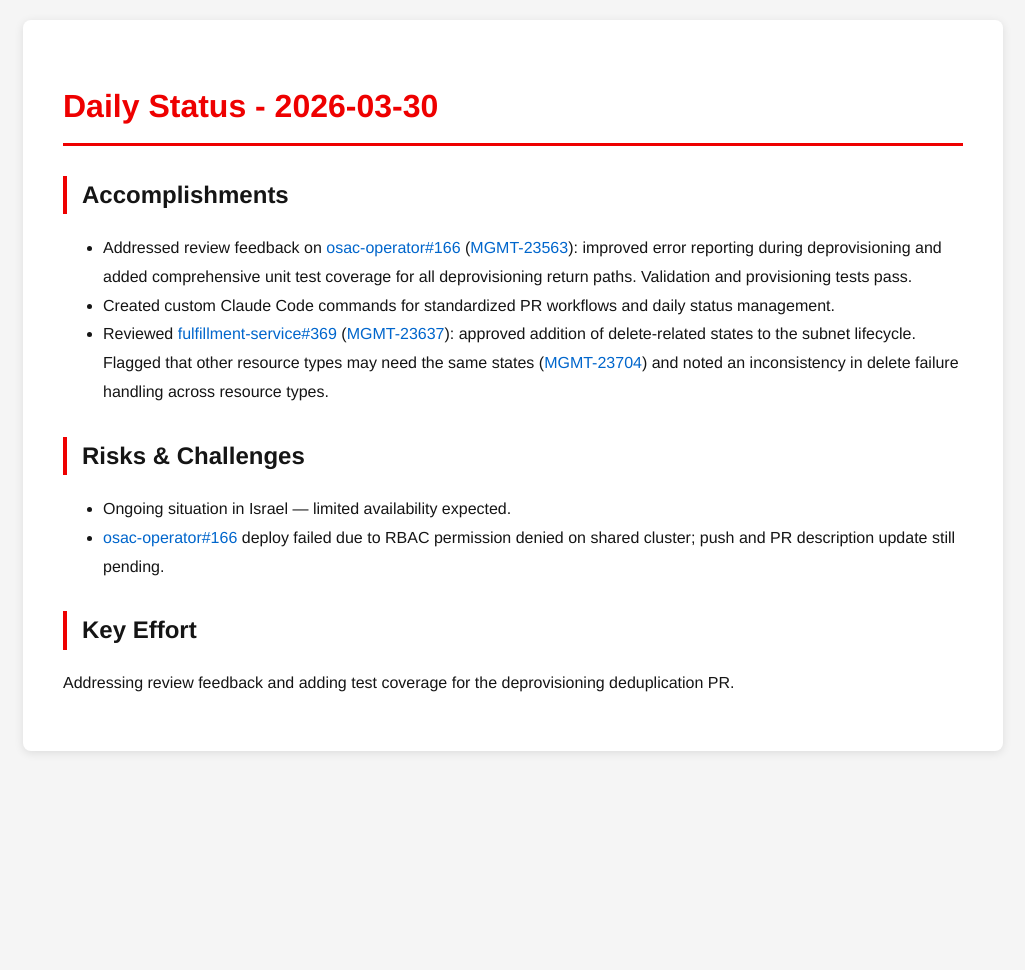
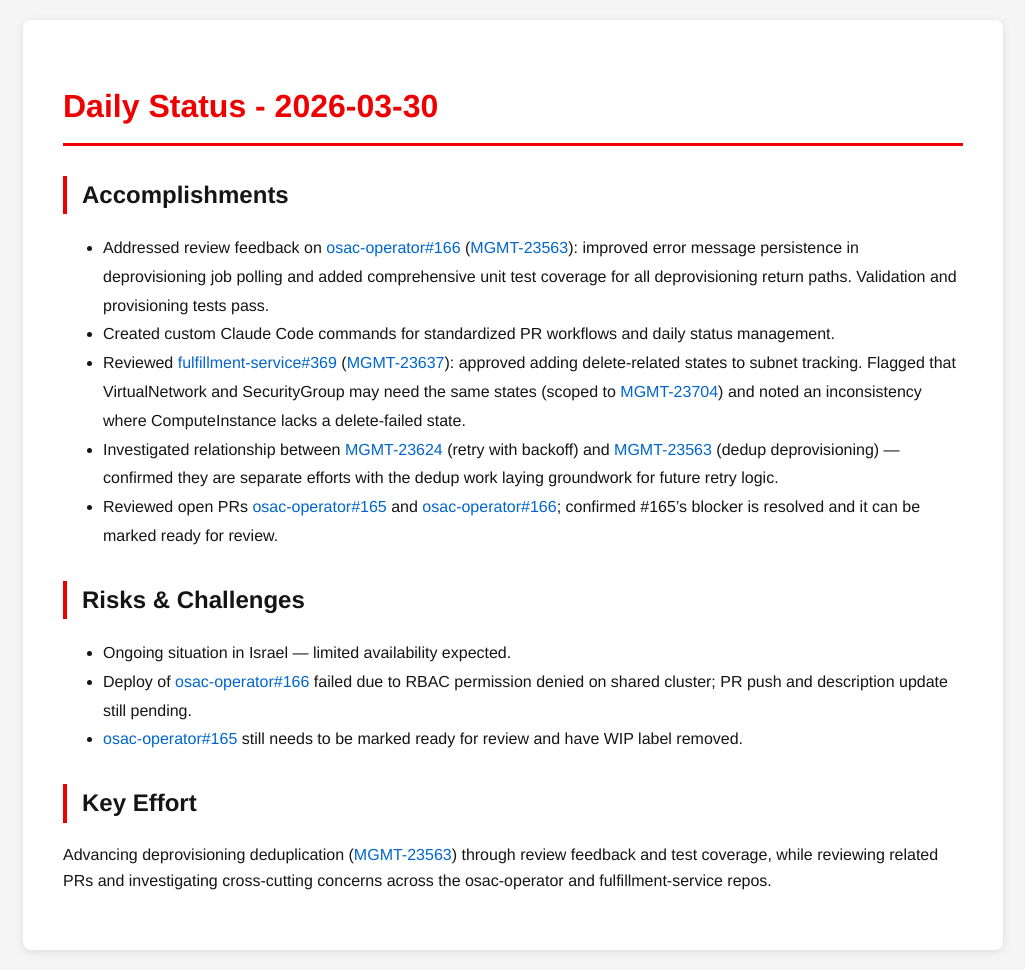
Before and after one commit to tzvatot/daily-status, a Jekyll site: the page built from 2026-03-30.md, in a window 1280 px wide. Shown: the whole page, without its empty margins (127-1152 px from the left). Built offline with Jekyll 4.4.1, drawn with Linux system fonts in a browser that asks for light colours; before the commit the page ends 900 px from its top, so only the background shows below that.

Commit message:
Daily status update - 2026-03-30

```diff
--- a/2026-03-30.md
+++ b/2026-03-30.md
@@ -7,13 +7,16 @@
 # Daily Status - 2026-03-30
 
 ## Accomplishments
-- Addressed review feedback on [osac-operator#166](https://github.com/osac-project/osac-operator/pull/166) ([MGMT-23563](https://issues.redhat.com/browse/MGMT-23563)): improved error reporting during deprovisioning and added comprehensive unit test coverage for all deprovisioning return paths. Validation and provisioning tests pass.
+- Addressed review feedback on [osac-operator#166](https://github.com/osac-project/osac-operator/pull/166) ([MGMT-23563](https://issues.redhat.com/browse/MGMT-23563)): improved error message persistence in deprovisioning job polling and added comprehensive unit test coverage for all deprovisioning return paths. Validation and provisioning tests pass.
 - Created custom Claude Code commands for standardized PR workflows and daily status management.
-- Reviewed [fulfillment-service#369](https://github.com/osac-project/fulfillment-service/pull/369) ([MGMT-23637](https://issues.redhat.com/browse/MGMT-23637)): approved addition of delete-related states to the subnet lifecycle. Flagged that other resource types may need the same states ([MGMT-23704](https://issues.redhat.com/browse/MGMT-23704)) and noted an inconsistency in delete failure handling across resource types.
+- Reviewed [fulfillment-service#369](https://github.com/osac-project/fulfillment-service/pull/369) ([MGMT-23637](https://issues.redhat.com/browse/MGMT-23637)): approved adding delete-related states to subnet tracking. Flagged that VirtualNetwork and SecurityGroup may need the same states (scoped to [MGMT-23704](https://issues.redhat.com/browse/MGMT-23704)) and noted an inconsistency where ComputeInstance lacks a delete-failed state.
+- Investigated relationship between [MGMT-23624](https://issues.redhat.com/browse/MGMT-23624) (retry with backoff) and [MGMT-23563](https://issues.redhat.com/browse/MGMT-23563) (dedup deprovisioning) — confirmed they are separate efforts with the dedup work laying groundwork for future retry logic.
+- Reviewed open PRs [osac-operator#165](https://github.com/osac-project/osac-operator/pull/165) and [osac-operator#166](https://github.com/osac-project/osac-operator/pull/166); confirmed #165's blocker is resolved and it can be marked ready for review.
 
 ## Risks & Challenges
 - Ongoing situation in Israel — limited availability expected.
-- [osac-operator#166](https://github.com/osac-project/osac-operator/pull/166) deploy failed due to RBAC permission denied on shared cluster; push and PR description update still pending.
+- Deploy of [osac-operator#166](https://github.com/osac-project/osac-operator/pull/166) failed due to RBAC permission denied on shared cluster; PR push and description update still pending.
+- [osac-operator#165](https://github.com/osac-project/osac-operator/pull/165) still needs to be marked ready for review and have WIP label removed.
 
 ## Key Effort
-Addressing review feedback and adding test coverage for the deprovisioning deduplication PR.
+Advancing deprovisioning deduplication ([MGMT-23563](https://issues.redhat.com/browse/MGMT-23563)) through review feedback and test coverage, while reviewing related PRs and investigating cross-cutting concerns across the osac-operator and fulfillment-service repos.
```
